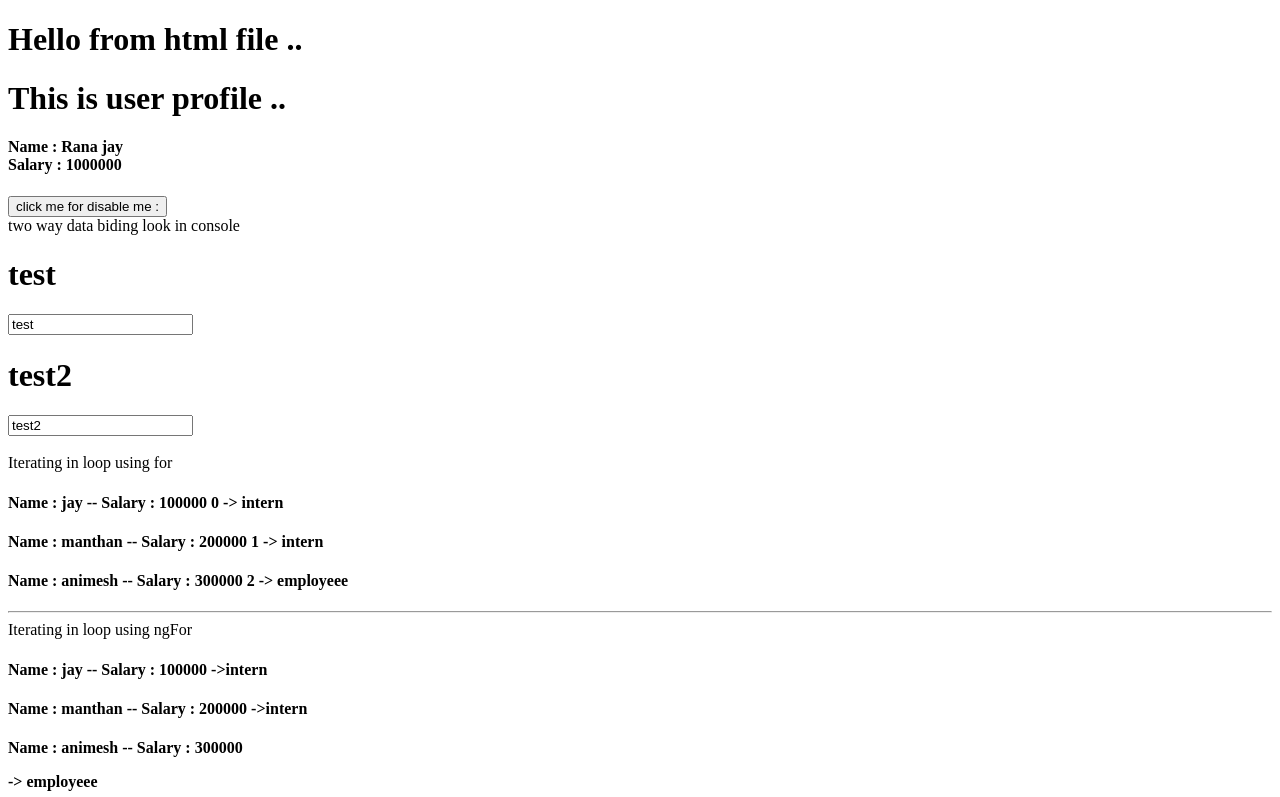
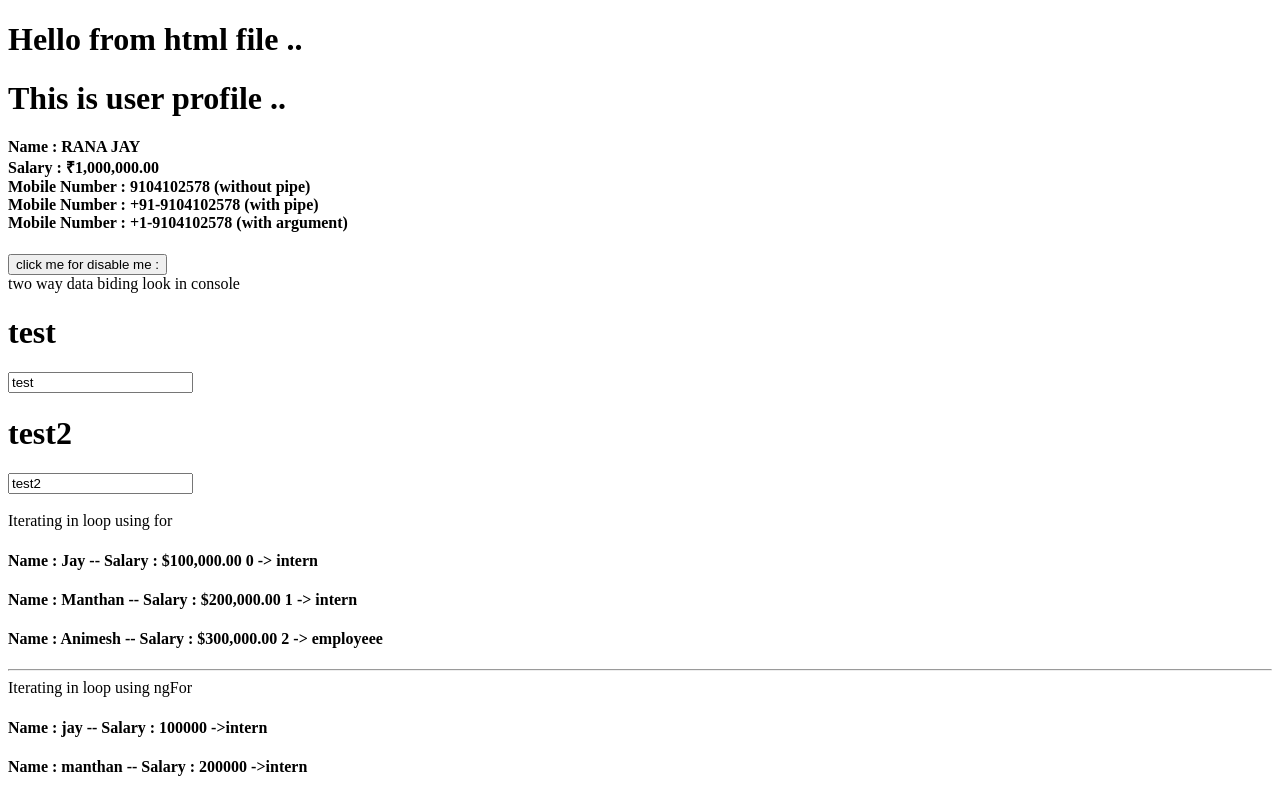
Before and after one commit to rana-jay/code-pocket, an Angular app: page / in a window 1280 px wide. Shown: the top 797 px of the page. Built offline with nearby package versions, Linux system fonts and the light colour scheme.

Commit message:
built-in pipes and custom pipes

```diff
--- a/src/app/components/user-profile/user-profile.component.html
+++ b/src/app/components/user-profile/user-profile.component.html
@@ -3,11 +3,19 @@
 </h1>
 
 <h4>
-    Name : {{name}}
+    Name : {{name | uppercase}}  <!--   | use for pipe and titlecase is default type . .-->
     <br>
-    Salary : {{salary}}
+    Salary : {{salary | currency:"INR"}}
+    <br>
+    Mobile Number : {{mobileNo}} (without pipe)
+    <br>
+    Mobile Number : {{mobileNo | counrtyCode }} (with pipe)
+    <br>
+    Mobile Number : {{mobileNo | counrtyCode:"USA" }} (with argument)
 </h4>
 <!-- this is interpolation  -->
+
+<!-- ng g p <pipename> -->
 
 
 <button [disabled]='isButtonDisabled' (click)="onClick2()">
@@ -31,8 +39,8 @@ look in console
     Iterating in loop using for
     @for (user of users; track $index) {
         <h4>
-            Name : {{user.name}} --
-            Salary : {{user.salary}}
+            Name : {{user.name | titlecase}} --
+            Salary : {{user.salary | currency}}
             {{$index}}
 
             @if(user.salary > 200000){
--- a/src/app/components/user-profile/user-profile.component.ts
+++ b/src/app/components/user-profile/user-profile.component.ts
@@ -1,12 +1,13 @@
 import { CommonModule } from '@angular/common';
 import { Component, Input } from '@angular/core';
 import { FormsModule } from '@angular/forms';
+import { CounrtyCodePipe } from '../../pipes/counrty-code.pipe';
 
 
 @Component({
   selector: 'app-user-profile',
   standalone: true,
-  imports: [FormsModule,CommonModule], // here need to add module for use example
+  imports: [FormsModule,CommonModule,CounrtyCodePipe], // here need to add module for use example
   templateUrl: './user-profile.component.html',
   styleUrl: './user-profile.component.css'
 })
@@ -15,6 +16,8 @@ export class UserProfileComponent {
 
   name = "Rana jay";
   salary = 1000000 ;
+  mobileNo = 9104102578;
+
   isButtonDisabled = false;
   inputValue = "test";
   inputValue2 = "test2";
--- /dev/null
+++ b/src/app/pipes/counrty-code.pipe.ts
@@ -0,0 +1,15 @@
+import { Pipe, PipeTransform } from '@angular/core';
+
+@Pipe({
+  name: 'counrtyCode',
+  standalone: true
+})
+export class CounrtyCodePipe implements PipeTransform {
+
+  transform(value: number, country?:string): unknown {
+    let code = "+91-"
+    if(country=="USA") code = "+1-";
+    return code+value;
+  }
+
+}
```
Also changed, not shown: 1 other file (tests, documents, lock files or other folders).
